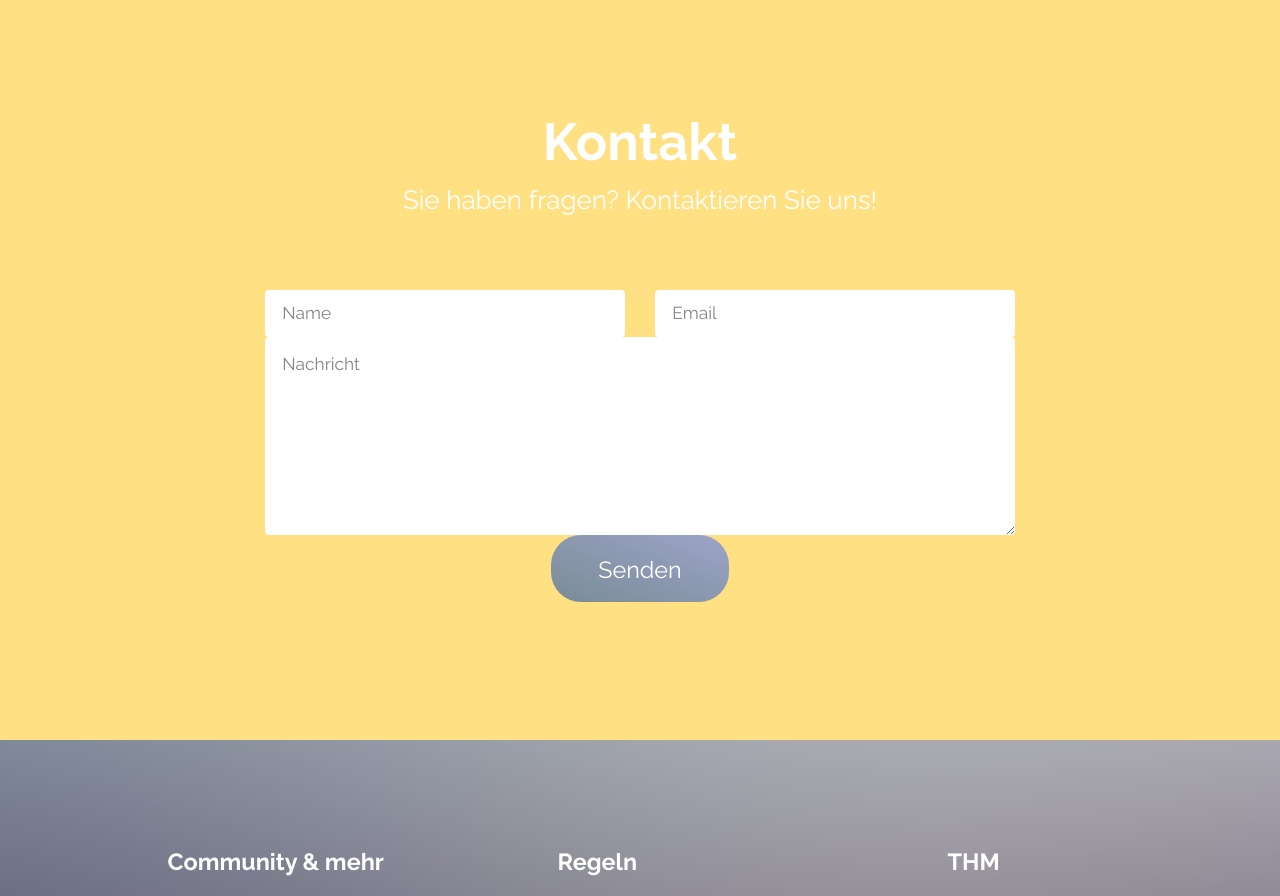
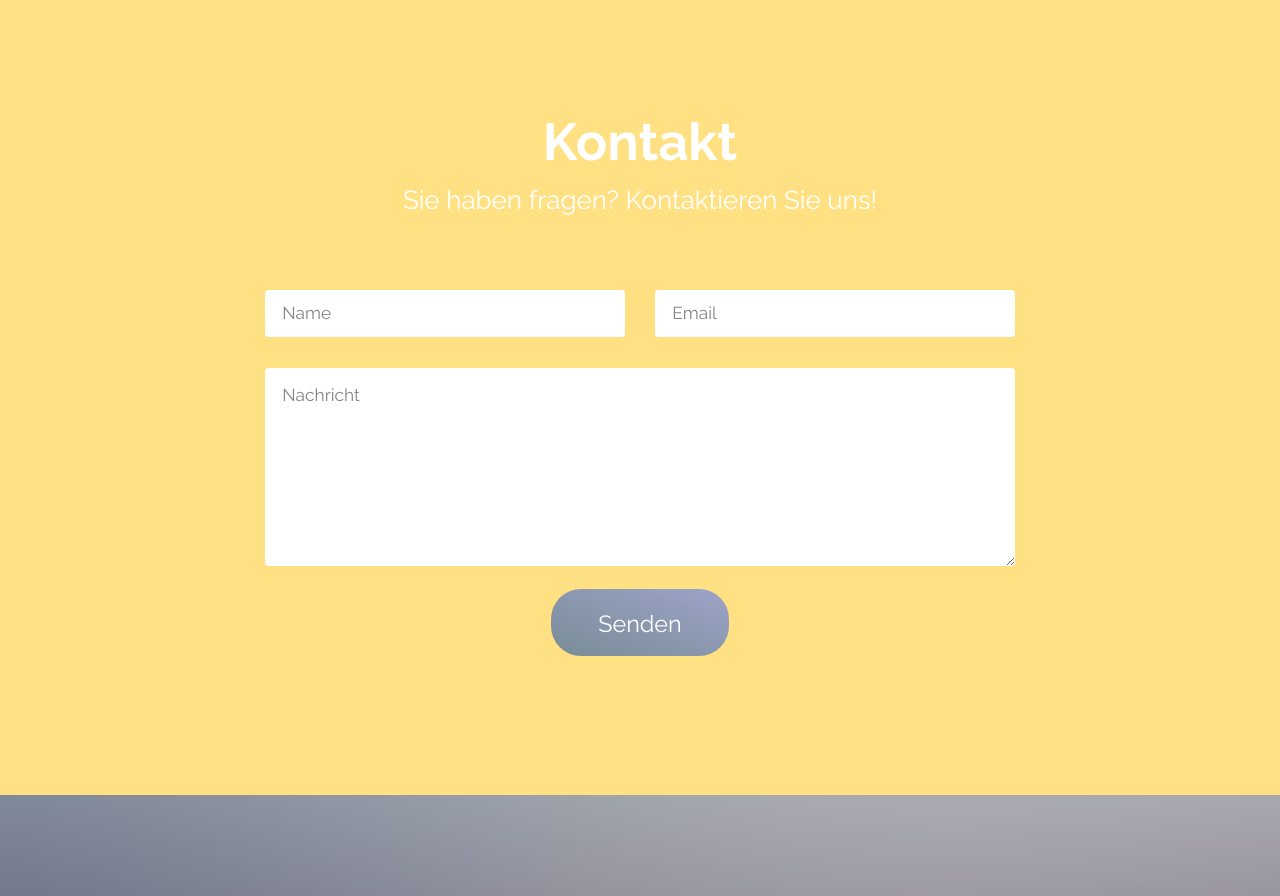
Before and after one commit to jaerso/PAR5, a PHP site: page /index.php in a window 1280 px wide; the page is wider, and only the part inside the window is pictured. Shown: the part 2257-3153 px from the top of that part. Run offline with PHP 8.4, Linux system fonts and the light colour scheme.

Commit message:
nav bearbeitet

```diff
--- a/css/style.css
+++ b/css/style.css
@@ -299,6 +299,7 @@
 
 	textarea {
 		padding: 0.75em 1em;
+		margin-top:1.8em;
 	}
 
 	input[type="checkbox"],
@@ -896,6 +897,7 @@
 		.button.special {
 			background-color: #383b43;
 			color: #ffffff !important;
+			margin-top:1em;
 		}
 
 			input[type="submit"].special:hover,
```
